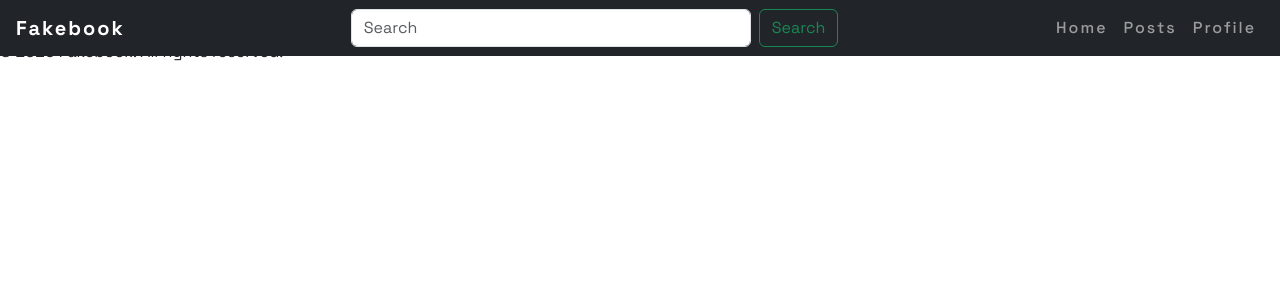
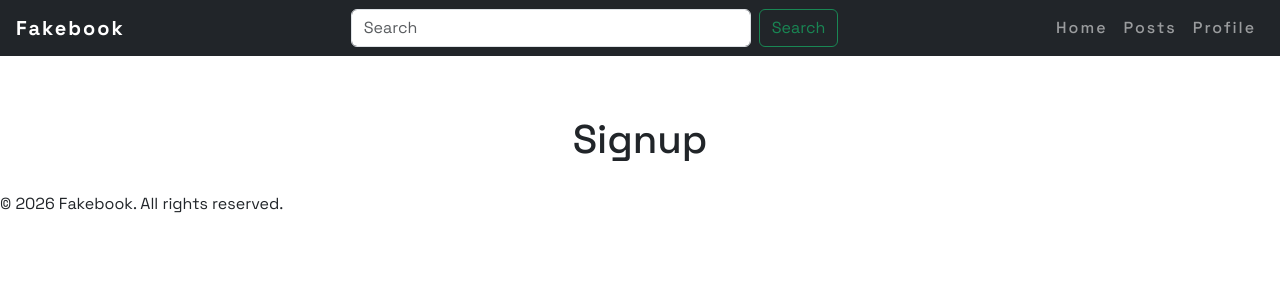
Before and after one commit to johnbords/learn-front-end, a React (Vite) app in the folder fakebook-frontend/: page /signup in a window 1280 px wide. Shown: the top 300 px of the page. Built offline with nearby package versions, Linux system fonts and the light colour scheme.

Commit message:
Week 3: Add Signup page

```diff
--- a/fakebook-frontend/src/App.jsx
+++ b/fakebook-frontend/src/App.jsx
@@ -3,6 +3,7 @@ import Header from './Header.jsx';
 import Footer from './Footer.jsx';
 import Home from './Home.jsx';
 import Login from './Login.jsx';
+import Signup from './Signup.jsx';
 
 function App() {
   return(
@@ -12,6 +13,7 @@ function App() {
       <Routes>
         <Route path="/" element={<Home />} />
         <Route path="/login" element={<Login />} />
+        <Route path="/signup" element={<Signup />} />
       </Routes>
 
       <Footer />
--- /dev/null
+++ b/fakebook-frontend/src/Signup.jsx
@@ -0,0 +1,10 @@
+
+function Signup()  {
+    return(
+        <div className="pt-5 mt-5 text-center">
+            <h1>Signup</h1>
+        </div>
+    );
+}
+
+export default Signup;
```
